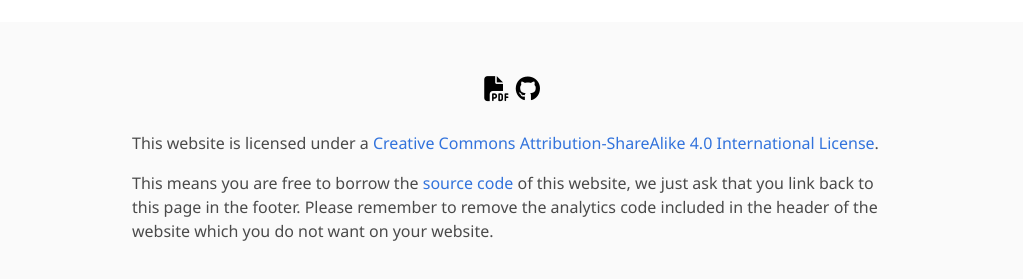
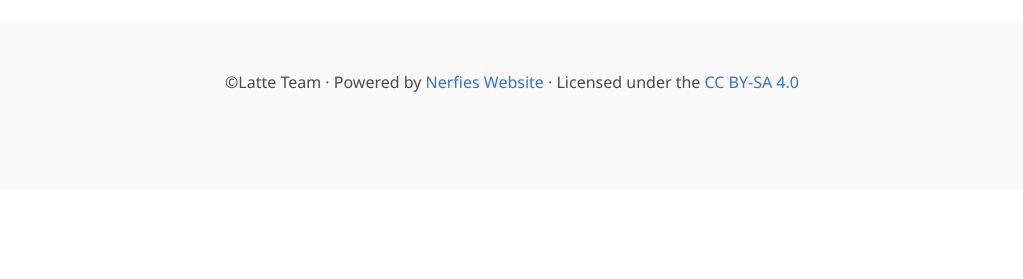
Before and after one commit to maxin-cn/latte_project, a plain HTML site: page index.html in a window 1280 px wide. Shown: the part 5935-6214 px from the top of the page, without its empty margins (128-1151 px from the left). After the commit the page ends 6125 px from the top, so only its background shows below. Drawn offline with nearby package versions, Linux system fonts and the light colour scheme; some icons are missing; a web font is replaced by a local one.

Commit message:
update footer

```diff
--- a/index.html
+++ b/index.html
@@ -597,19 +597,16 @@
 
 <footer class="footer">
   <div class="container">
-    <div class="content has-text-centered">
-      <a class="icon-link"
-         href="./static/videos/nerfies_paper.pdf">
-        <i class="fas fa-file-pdf"></i>
-      </a>
-      <a class="icon-link" href="https://github.com/keunhong" class="external-link" disabled>
-        <i class="fab fa-github"></i>
-      </a>
-    </div>
+
     <div class="columns is-centered">
       <div class="column is-8">
-        <div class="content">
+        <div class="content", style="text-align: center;">
           <p>
+            ©Latte Team &middot; Powered by <a
+            href="https://github.com/nerfies/nerfies.github.io">Nerfies Website</a> &middot; Licensed under the <a rel="license"
+            href="http://creativecommons.org/licenses/by-sa/4.0/">CC BY-SA 4.0</a>
+          </p>
+          <!-- <p>
             This website is licensed under a <a rel="license"
                                                 href="http://creativecommons.org/licenses/by-sa/4.0/">Creative
             Commons Attribution-ShareAlike 4.0 International License</a>.
@@ -620,7 +617,7 @@
             we just ask that you link back to this page in the footer.
             Please remember to remove the analytics code included in the header of the website which
             you do not want on your website.
-          </p>
+          </p> -->
         </div>
       </div>
     </div>
```
